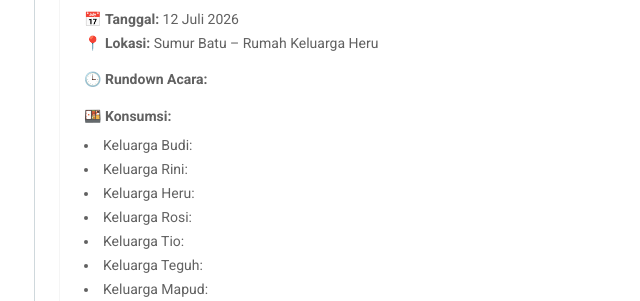
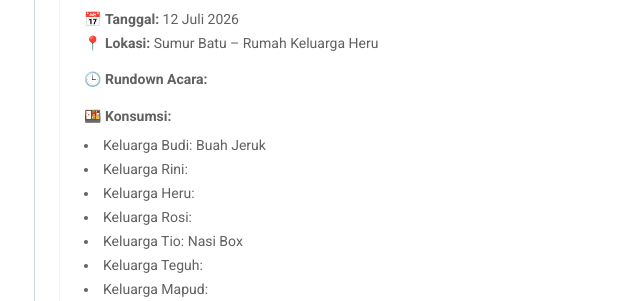
Before and after one commit to rofitls/porto-paguyuban, a Next.js app: page / in a window 1280 px wide. Shown: the part 3720-4021 px from the top of the page, without its empty margins (246-886 px from the left). Built offline with nearby package versions, Linux system fonts and the light colour scheme.

Commit message:
Update Bawaan

```diff
--- a/src/app/timeline.tsx
+++ b/src/app/timeline.tsx
@@ -85,11 +85,11 @@ const TIMELINE: TimelineItem[] = [
 
     ],
     consumption: [
-      "Keluarga Budi:",
+      "Keluarga Budi: Buah Jeruk",
       "Keluarga Rini:",
       "Keluarga Heru:",
       "Keluarga Rosi:",
-      "Keluarga Tio:",
+      "Keluarga Tio: Nasi Box",
       "Keluarga Teguh:",
       "Keluarga Mapud:",
       "Keluarga Opi:",
```
